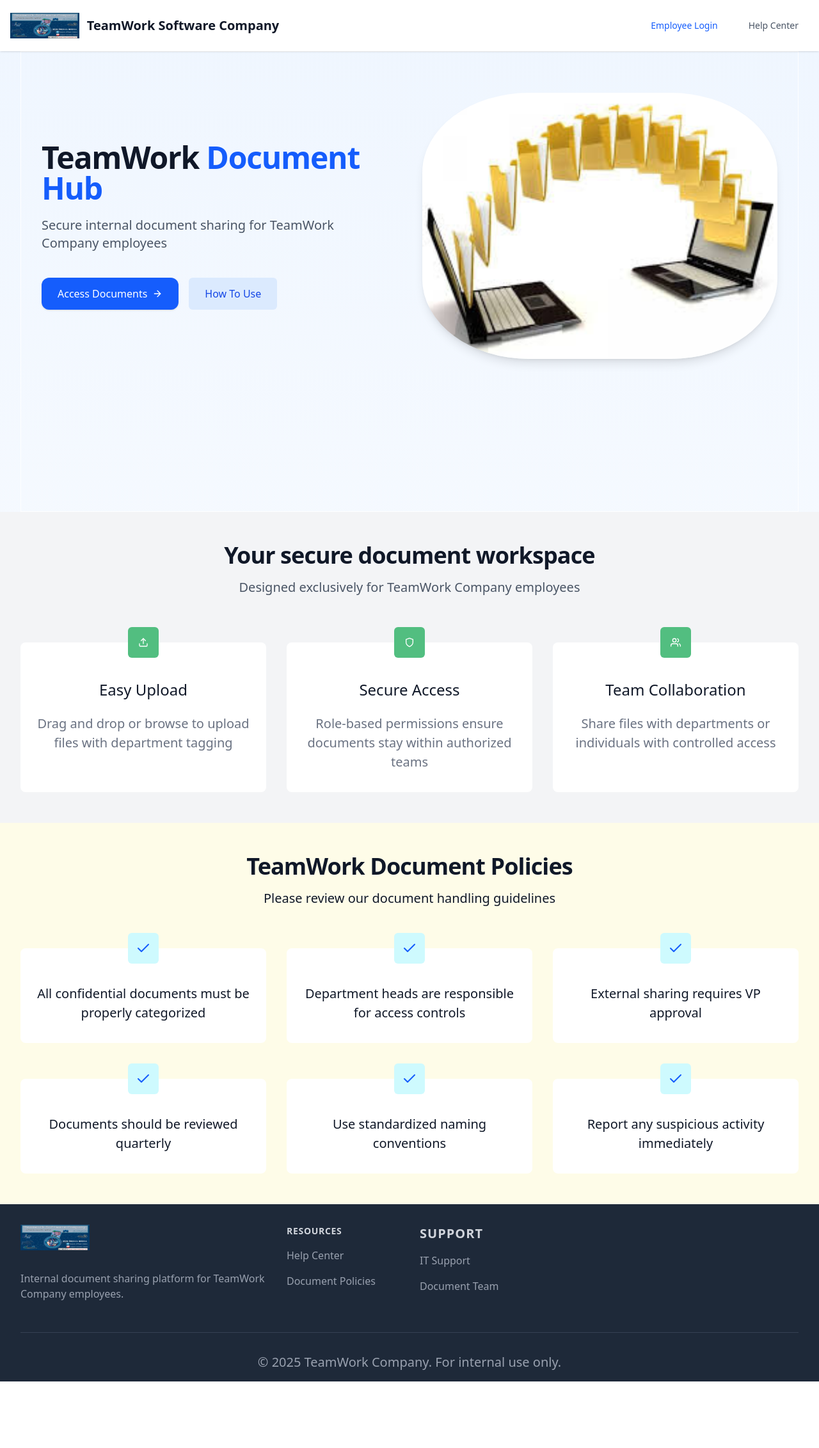
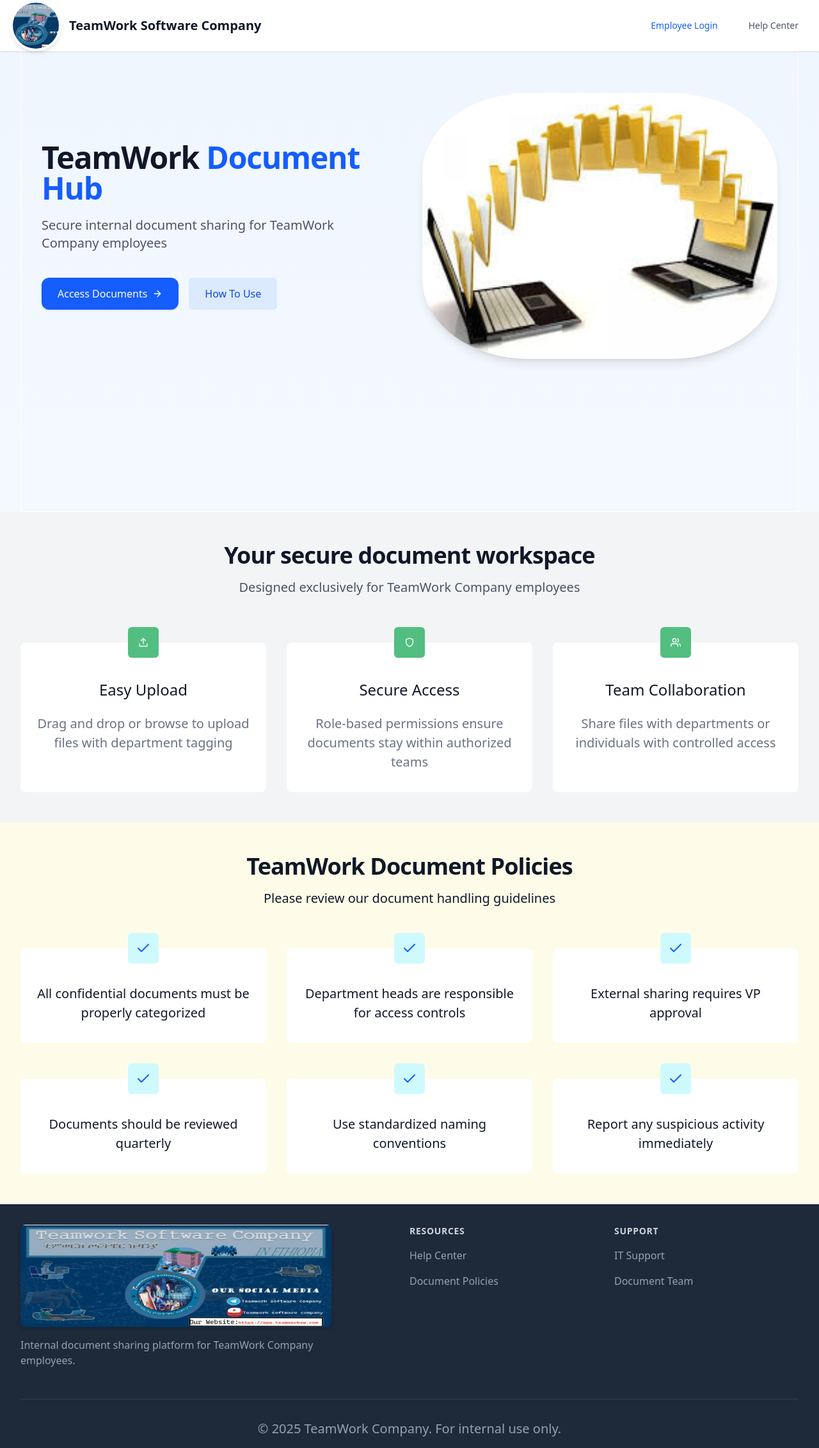
Before and after one commit to jenberu/role-based-file-sharing-system, a React (Vite) app: page / in a window 1280 px wide. Shown: the whole page at 64% size. Before the commit the page ends 2159 px from the top, so only its background shows below. Built offline with nearby package versions, Linux system fonts and the light colour scheme.

Commit message:
Enhance Footer and Header components with improved layout and styling; update logo size and description for better visibility

```diff
--- a/src/components/layout/footer.jsx
+++ b/src/components/layout/footer.jsx
@@ -1,20 +1,26 @@
-// src/components/Footer.jsx
 import { Link } from 'react-router-dom';
 import TeamWorkLogo from '../../assets/teamwork_logo.jpg';
 
 const Footer = () => {
   return (
     <footer className="bg-gray-800 pt-8 w-full">
-      <div className=" px-4 sm:px-6 lg:px-8">
-        <div className="xl:grid xl:grid-cols-3 xl:gap-8">
-          <div className="space-y-8 xl:col-span-1">
-            <img src={TeamWorkLogo} alt="TeamWork Company" className="h-10" />
+      <div className="px-4 sm:px-6 lg:px-8">
+        <div className="flex flex-col xl:flex-row xl:gap-8 justify-between">
+
+          {/* Left - Logo and Description (40%) */}
+          <div className="xl:w-[40%] space-y-4 mb-8 xl:mb-0">
+            <img
+              src={TeamWorkLogo}
+              alt="TeamWork Company"
+              className="h-40 w-full rounded-lg  shadow-md"
+            />
             <p className="text-gray-400 text-base">
               Internal document sharing platform for TeamWork Company employees.
             </p>
           </div>
-          <div className="mt-12 grid grid-cols-2 gap-8 xl:mt-0 xl:col-span-2">
-            <div className="md:grid md:grid-cols-2 md:gap-8">
+
+          {/* Right - Quick Links (50%) */}
+          <div className="xl:w-[50%] grid grid-cols-2 gap-8">
             <div>
               <h3 className="text-sm font-semibold text-gray-300 tracking-wider uppercase">
                 Resources
@@ -32,8 +38,8 @@ const Footer = () => {
                 </li>
               </ul>
             </div>
-              <div className="mt-12 md:mt-0">
-                <h3 className="text-xl font-semibold text-gray-300 tracking-wider uppercase">
+            <div>
+              <h3 className="text-sm font-semibold text-gray-300 tracking-wider uppercase">
                 Support
               </h3>
               <ul className="mt-4 space-y-4">
@@ -51,7 +57,7 @@ const Footer = () => {
             </div>
           </div>
         </div>
-        </div>
+
         <div className="mt-12 pb-4 border-t border-gray-700 pt-8">
           <p className="text-xl text-gray-400 text-center">
             &copy; {new Date().getFullYear()} TeamWork Company. For internal use only.
--- a/src/components/layout/header.jsx
+++ b/src/components/layout/header.jsx
@@ -8,7 +8,11 @@ const Header = () => {
       <div className="px-4">
         <div className="flex justify-between h-20 items-center">
           <div className="flex items-center">
-            <img src={TeamWorkLogo} alt="TeamWork Company" className="h-10" />
+<img
+  src={TeamWorkLogo}
+  alt="TeamWork Company"
+  className="h-20 w-20 rounded-full object-cover border-4 border-white shadow-md"
+/>
             <span className="ml-3 text-xl font-bold text-gray-900 hidden md:inline">
               TeamWork Software Company
             </span>
```
Lines whose indentation alone changed are shown as unchanged.
